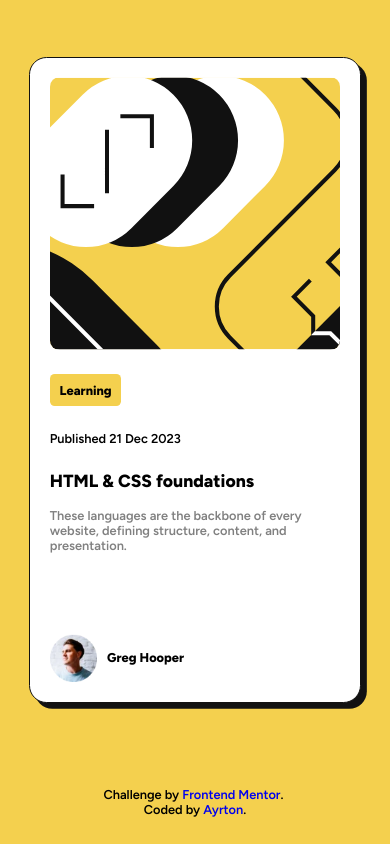
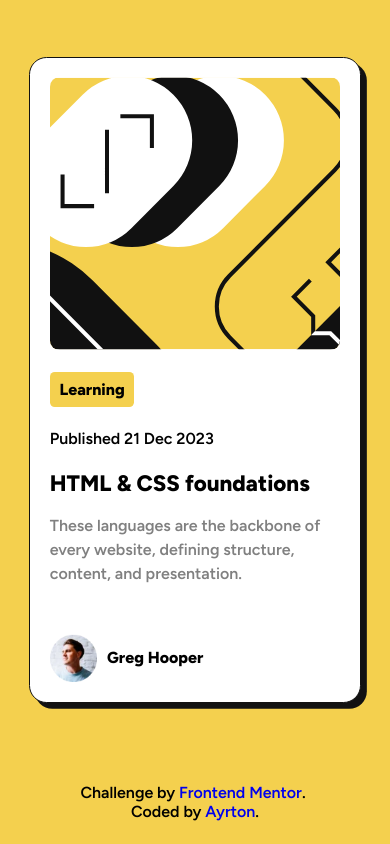
Before and after one commit to ayrtton/blog-preview-card, a React (Vite) app: page / in a window 390 px wide. Built offline with nearby package versions, Linux system fonts and the light colour scheme.

Commit message:
Style the text for mobile devices

```diff
--- a/src/assets/css/main.css
+++ b/src/assets/css/main.css
@@ -54,6 +54,12 @@
   }
 }
 @media (max-width: 850px) {
+  h1 {
+    font-size: 1.4rem;
+  }
+  #details, #author, p, footer {
+    font-size: 1rem;
+  }
   main #card {
     width: 85%;
     border-radius: 4.5vw;
@@ -65,6 +71,9 @@
   main #card #details .badge {
     padding: 1vh 2.5vw;
     border-radius: 1.2vw;
+  }
+  main #card #content p {
+    line-height: 1.5;
   }
   main #card #author {
     gap: 2.5vw;
--- a/src/assets/sass/_media-queries.scss
+++ b/src/assets/sass/_media-queries.scss
@@ -25,6 +25,8 @@
 }
 
 @media (max-width: 850px) {
+    @include font_sizes(1.4rem, 1rem);
+
     main {
         #card {
             width: 85%;
@@ -40,6 +42,10 @@
                 border-radius: 1.2vw;
             }
 
+            #content p {
+                line-height: 1.5;
+            }
+
             #author {
                 gap: 2.5vw;
             }
```
Also changed, not shown: 1 other file (tests, documents, lock files or other folders).
